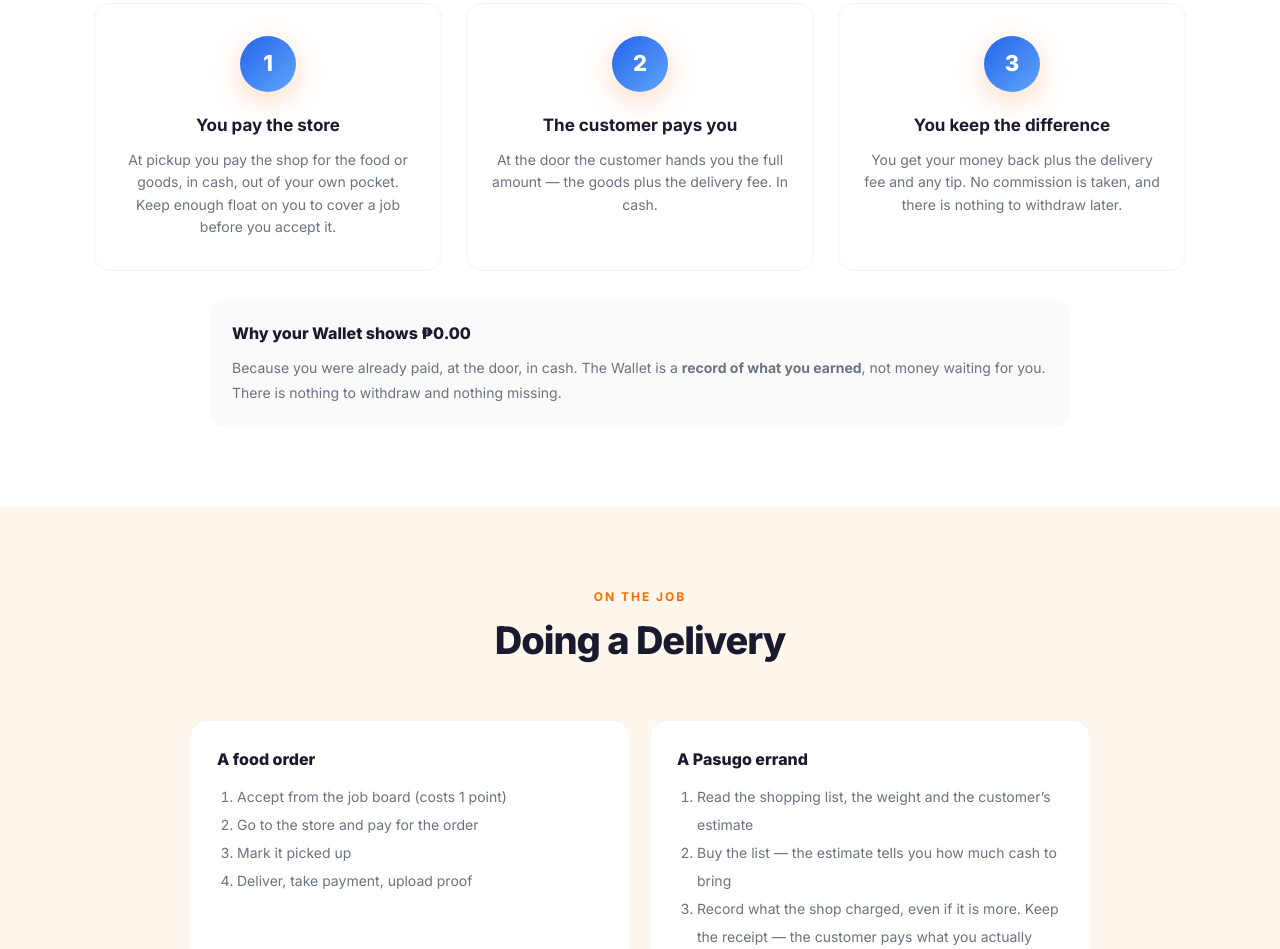
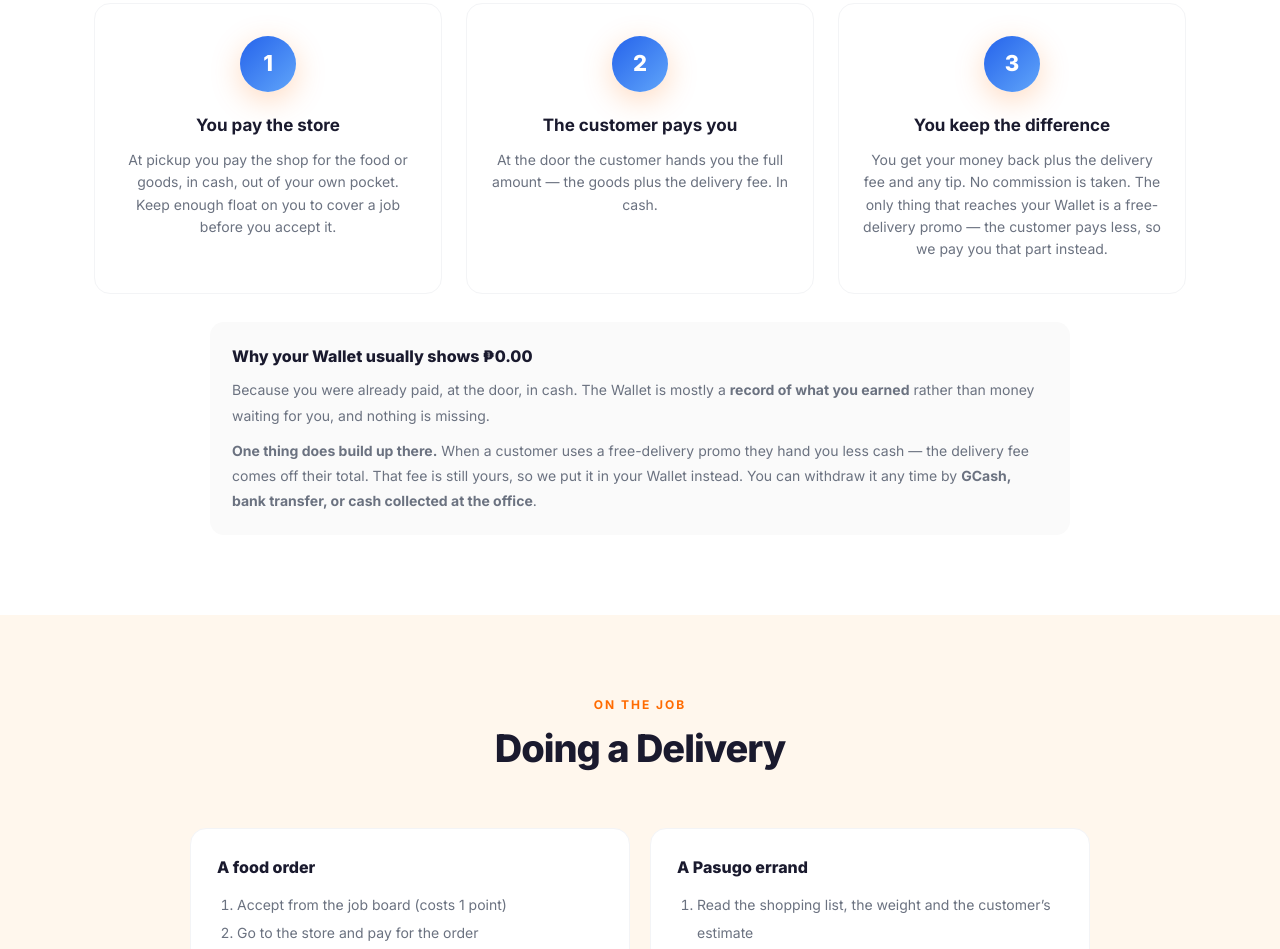
Before and after one commit to kwingkwingko/paspasfood-website, a plain HTML site: page for-riders.html in a window 1280 px wide. Shown: the part 1924-2873 px from the top of the page. Drawn offline with Linux system fonts and the light colour scheme.

Commit message:
Correct four published claims about the rider wallet
A rider's wallet used to be permanently PHP 0.00 under the model where
they collect the customer's cash themselves, and three pages said so:
"there is nothing to withdraw" on for-riders.html, order-flow.html and
faq.html, under a panel headed "Why your Wallet shows PHP 0.00".

That stopped being true. A free-delivery promo means the customer hands
over less cash, so the platform credits the waived fee to the rider's
wallet and it can be withdrawn. The pages now say so, and keep the
original explanation for the ordinary case where the wallet is a record
rather than money waiting.

Also: withdrawals are no longer "to GCash or a bank account" — cash
collected at the office is a third option, and needs no account details.

Co-Authored-By: Claude Opus 5 <noreply@anthropic.com>

```diff
--- a/for-riders.html
+++ b/for-riders.html
@@ -149,15 +149,21 @@
           <div class="card step-card">
             <div class="step-number" style="background:linear-gradient(135deg,#2563EB,#60A5FA);">3</div>
             <h4>You keep the difference</h4>
-            <p>You get your money back plus the delivery fee and any tip. No commission is taken, and there is nothing to withdraw later.</p>
+            <p>You get your money back plus the delivery fee and any tip. No commission is taken. The only thing that reaches your Wallet is a free-delivery promo &mdash; the customer pays less, so we pay you that part instead.</p>
           </div>
         </div>
         <div style="max-width:860px;margin:28px auto 0;background:var(--bg);border-radius:14px;padding:22px;">
-          <h4 style="font-size:16px;font-weight:800;color:var(--dark);margin-bottom:8px;">Why your Wallet shows ₱0.00</h4>
+          <h4 style="font-size:16px;font-weight:800;color:var(--dark);margin-bottom:8px;">Why your Wallet usually shows &#8369;0.00</h4>
           <p style="font-size:14px;color:var(--text-light);line-height:1.8;margin:0;">
-            Because you were already paid, at the door, in cash. The Wallet is a <strong>record of what
-            you earned</strong>, not money waiting for you. There is nothing to withdraw and nothing
-            missing.
+            Because you were already paid, at the door, in cash. The Wallet is mostly a
+            <strong>record of what you earned</strong> rather than money waiting for you, and nothing
+            is missing.
+          </p>
+          <p style="font-size:14px;color:var(--text-light);line-height:1.8;margin:10px 0 0;">
+            <strong>One thing does build up there.</strong> When a customer uses a free-delivery
+            promo they hand you less cash &mdash; the delivery fee comes off their total. That fee is
+            still yours, so we put it in your Wallet instead. You can withdraw it any time by
+            <strong>GCash, bank transfer, or cash collected at the office</strong>.
           </p>
         </div>
       </div>
```
Also changed, not shown: faq.html (+3 -3 lines), order-flow.html (+5 -2 lines).
